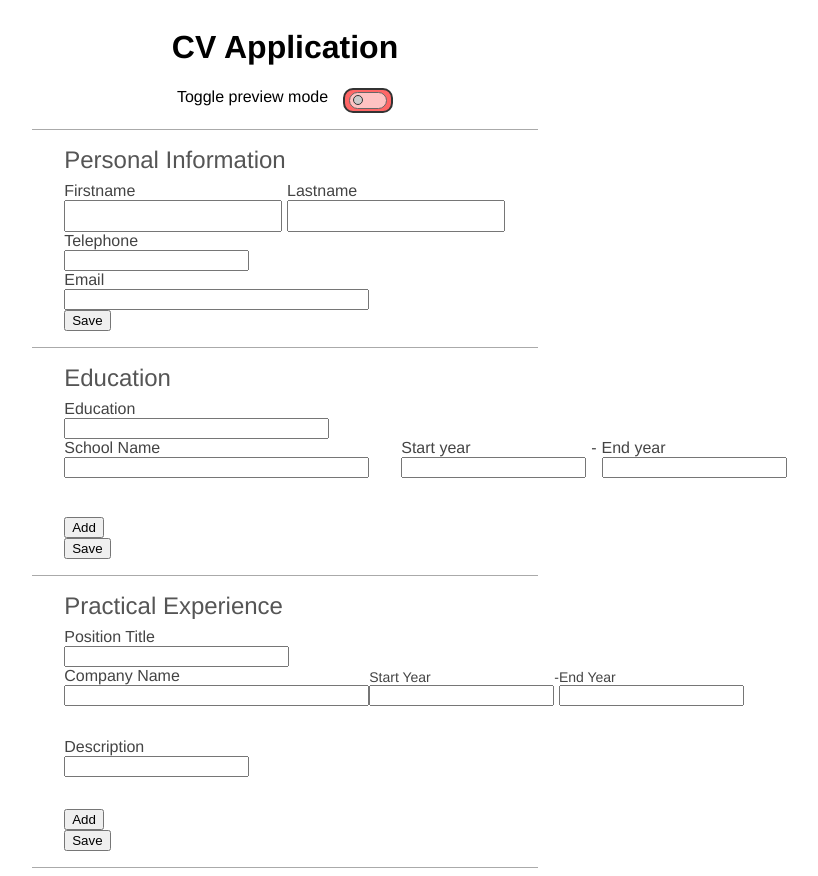
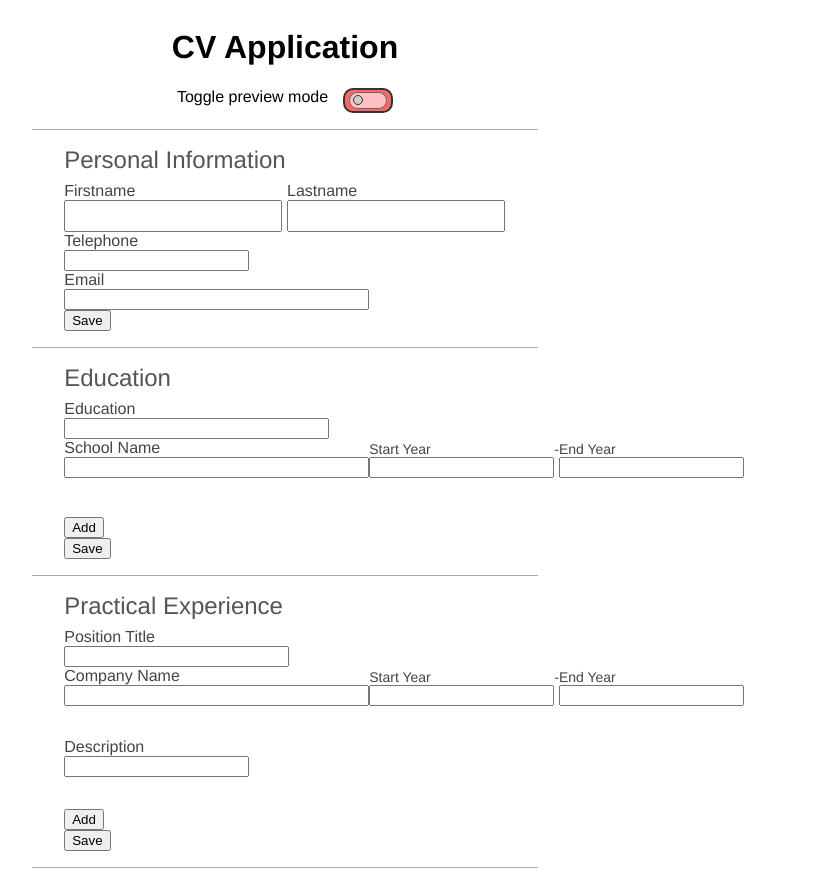
Before and after one commit to JSHC/odin-cvproject, a React (Create React App) app: page / in a window 1280 px wide. Shown: the whole page, without its empty margins (355-1173 px from the left). Built offline with nearby package versions, Linux system fonts and the light colour scheme.

Commit message:
Replace old years container with YearRangeComponent in EducationComponent

```diff
--- a/src/components/EducationComponent.js
+++ b/src/components/EducationComponent.js
@@ -1,6 +1,7 @@
 import React from 'react';
 import Field from './Field';
 import '../styles/EducationComponent.css';
+import YearRangeComponent from './YearRangeComponent';
 
 class EducationComponent extends React.Component {
     render() {
@@ -22,22 +23,10 @@ class EducationComponent extends React.Component {
                     editEnabled={editEnabled}
                     size={35}
                     />
-                <div className='years-container'>
-                <Field
-                    label="Start year"
-                    type="number"
-                    className="start-year"
+                <YearRangeComponent
                     editEnabled={editEnabled}
-                    size={5} />
-                <span>-</span>
-                <Field
-                    label="End year"
-                    type="number"
-                    className="end-year"
-                    editEnabled={editEnabled}
-                    size={5}
-                    />
-                </div>
+                    className='education-years'
+                />
                 {(this.props.canRemove && editEnabled) &&
                     <button
                         onClick={(e) => this.props.onRemoveButtonClicked(e, this.props.id)}
--- a/src/styles/EducationComponent.css
+++ b/src/styles/EducationComponent.css
@@ -21,13 +21,10 @@
     color: #555;
 }
 
-.years-container {
+.education-years {
     grid-row: 2;
-    display: grid;
-    grid-template-columns: auto auto auto;
-    gap: 5px;
-    margin-left: 2rem;
     justify-self: end;
+    align-self: end;
 }
 
 .remove-education-button {
```
